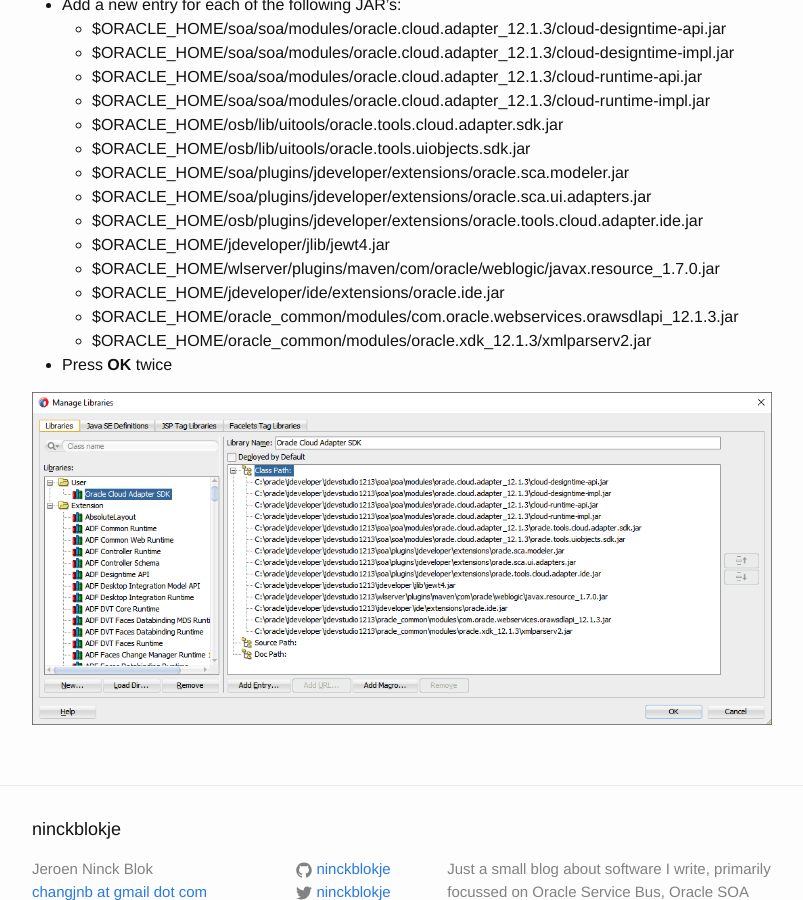
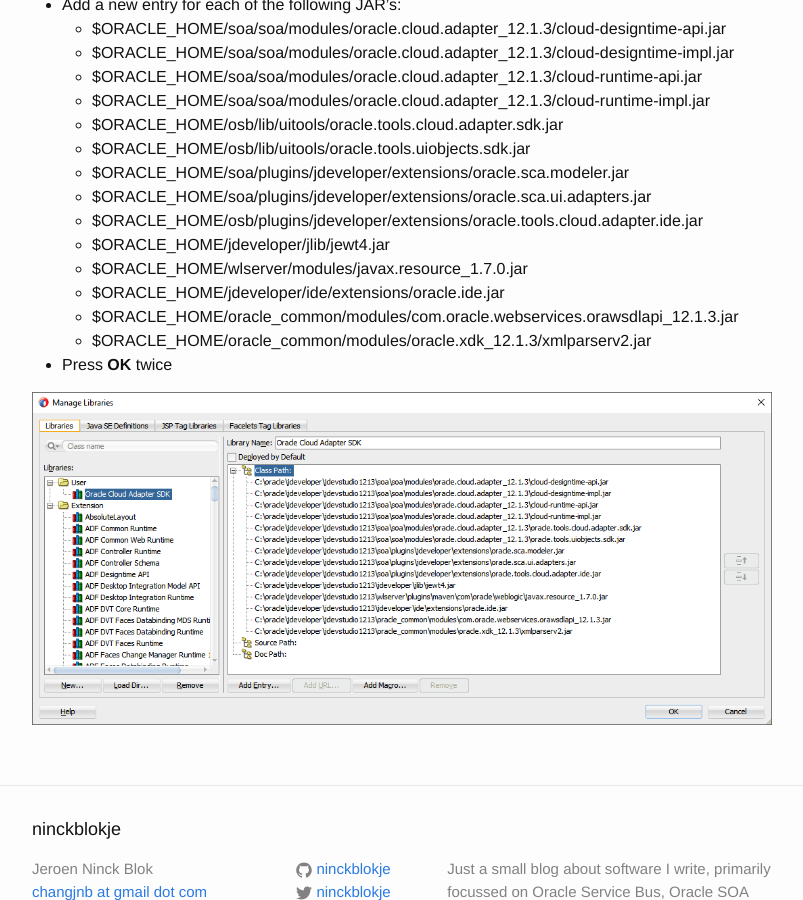
Before and after one commit to ninckblokje/ninckblokje.github.io, a Jekyll site: the page built from _posts/2016-03-15-cloud-adapter-sdk-part1.md, in a window 1280 px wide and 900 px high, scrolled down 6710 px. Shown: the whole window, without its empty margins (238-1041 px from the left). Built offline with Jekyll 4.4.1, drawn with Linux system fonts in a browser that asks for light colours; comment, search, counter and statistics services are not loaded.

Commit message:
Library path was wrong

```diff
--- a/_posts/2016-03-15-cloud-adapter-sdk-part1.md
+++ b/_posts/2016-03-15-cloud-adapter-sdk-part1.md
@@ -162,7 +162,7 @@
   - $ORACLE_HOME/soa/plugins/jdeveloper/extensions/oracle.sca.ui.adapters.jar
   - $ORACLE_HOME/osb/plugins/jdeveloper/extensions/oracle.tools.cloud.adapter.ide.jar
   - $ORACLE_HOME/jdeveloper/jlib/jewt4.jar
-  - $ORACLE_HOME/wlserver/plugins/maven/com/oracle/weblogic/javax.resource_1.7.0.jar
+  - $ORACLE_HOME/wlserver/modules/javax.resource_1.7.0.jar
   - $ORACLE_HOME/jdeveloper/ide/extensions/oracle.ide.jar
   - $ORACLE_HOME/oracle_common/modules/com.oracle.webservices.orawsdlapi_12.1.3.jar
   - $ORACLE_HOME/oracle_common/modules/oracle.xdk_12.1.3/xmlparserv2.jar
```
